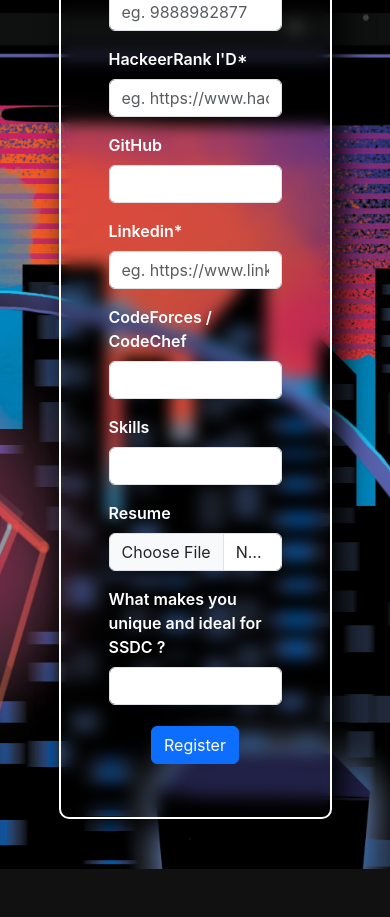
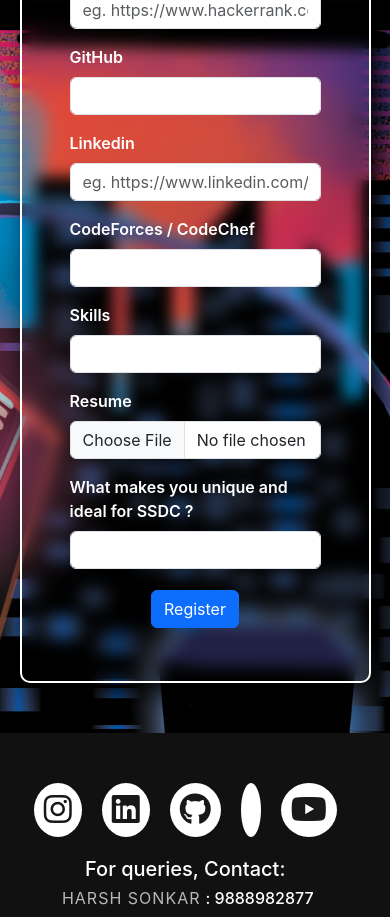
Before and after one commit to dynamicHarsh/Recruitment-24, a React (Create React App) app: page / in a window 390 px wide. Shown: the part 840-1757 px from the top of the page. Built offline with nearby package versions, Linux system fonts and the light colour scheme.

Commit message:
updated fav

```diff
--- a/public/index.html
+++ b/public/index.html
@@ -25,7 +25,7 @@
       Learn how to configure a non-root public URL by running `npm run build`.
     -->
     <link rel="stylesheet" href="https://cdnjs.cloudflare.com/ajax/libs/font-awesome/6.4.2/css/all.min.css" integrity="sha512-z3gLpd7yknf1YoNbCzqRKc4qyor8gaKU1qmn+CShxbuBusANI9QpRohGBreCFkKxLhei6S9CQXFEbbKuqLg0DA==" crossorigin="anonymous" referrerpolicy="no-referrer" />
-    <title>React App</title>
+    <title>SSDC Recruitment</title>
     <link href="https://cdn.jsdelivr.net/npm/bootstrap@5.3.2/dist/css/bootstrap.min.css" rel="stylesheet" integrity="sha384-T3c6CoIi6uLrA9TneNEoa7RxnatzjcDSCmG1MXxSR1GAsXEV/Dwwykc2MPK8M2HN" crossorigin="anonymous">
 
   </head>
--- a/src/App.css
+++ b/src/App.css
@@ -111,3 +111,10 @@
   font-weight: 400;
   margin: 0px 5px;
 }
+
+
+@media only screen and (max-width: 600px) {
+ .form-container{
+  width: 90%;
+ }
+}
--- a/src/pages/Register.js
+++ b/src/pages/Register.js
@@ -92,7 +92,7 @@ function Register() {
     <input type="text" class="form-control" id="inputPassword4" name="Github" value={data.Github} onChange={changeUserData}/>
   </div>
   <div class="col-md-6">
-    <label for="inputEmail4" class="form-label">Linkedin*</label>
+    <label for="inputEmail4" class="form-label">Linkedin</label>
     <input type="text" class="form-control" id="inputEmail4" name="LinkedIn" placeholder="eg. https://www.linkedin.com/ssdc" value={data.LinkedIn} onChange={changeUserData}/>
   </div>
   <div class="col-md-6">
```
Also changed, not shown: 1 other file (tests, documents, lock files or other folders).
